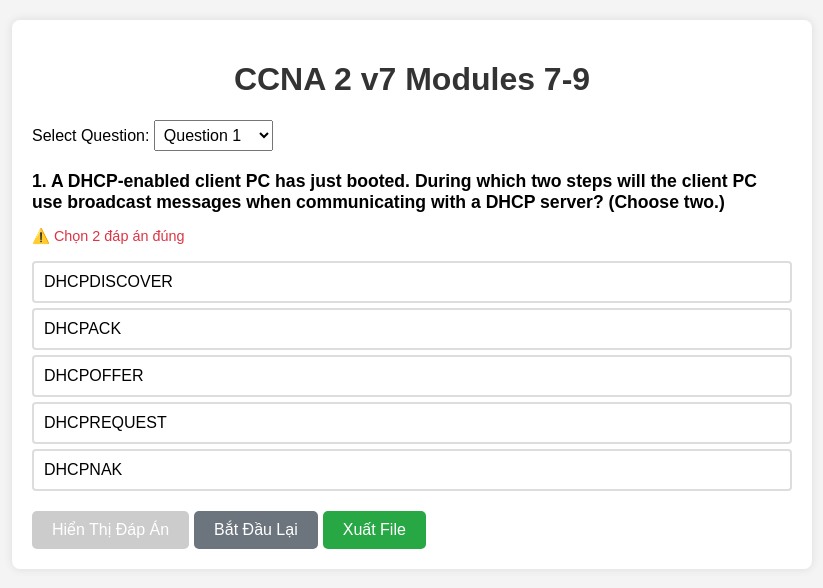
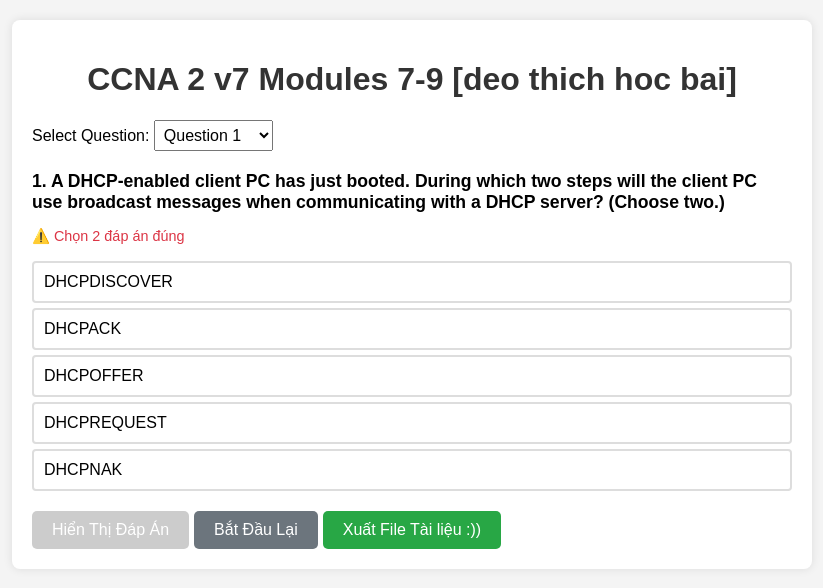
Before and after one commit to cuongle4399/bolaychungmay, a plain HTML site: page index.html in a window 1280 px wide. Shown: the whole page, without its empty margins (228-1051 px from the left). Drawn offline with Linux system fonts and the light colour scheme.

Commit message:
hđhhdhdhđ

```diff
--- a/index.html
+++ b/index.html
@@ -9,7 +9,7 @@
 <body>
 
 <div class="container">
-    <h1>CCNA 2 v7 Modules 7-9</h1>
+    <h1>CCNA 2 v7 Modules 7-9 [deo thich hoc bai]</h1>
 
     <div class="nav-controls">
         <label>Select Question:
@@ -29,7 +29,7 @@
         <button class="btn" id="showAnswerBtn" onclick="showAnswer()" disabled>Hiển Thị Đáp Án</button>
         <button class="btn" id="nextBtn" onclick="nextQuestion()" disabled style="display: none;">Câu Tiếp Theo</button>
         <button class="btn" onclick="restartQuiz()" style="background-color: #6c757d;">Bắt Đầu Lại</button>
-        <button class="btn" onclick="exportToTxt()" style="background-color: #28a745;">Xuất File</button>
+        <button class="btn" onclick="exportToTxt()" style="background-color: #28a745;">Xuất File Tài liệu :))</button>
     </div>
 </div>
 
```
